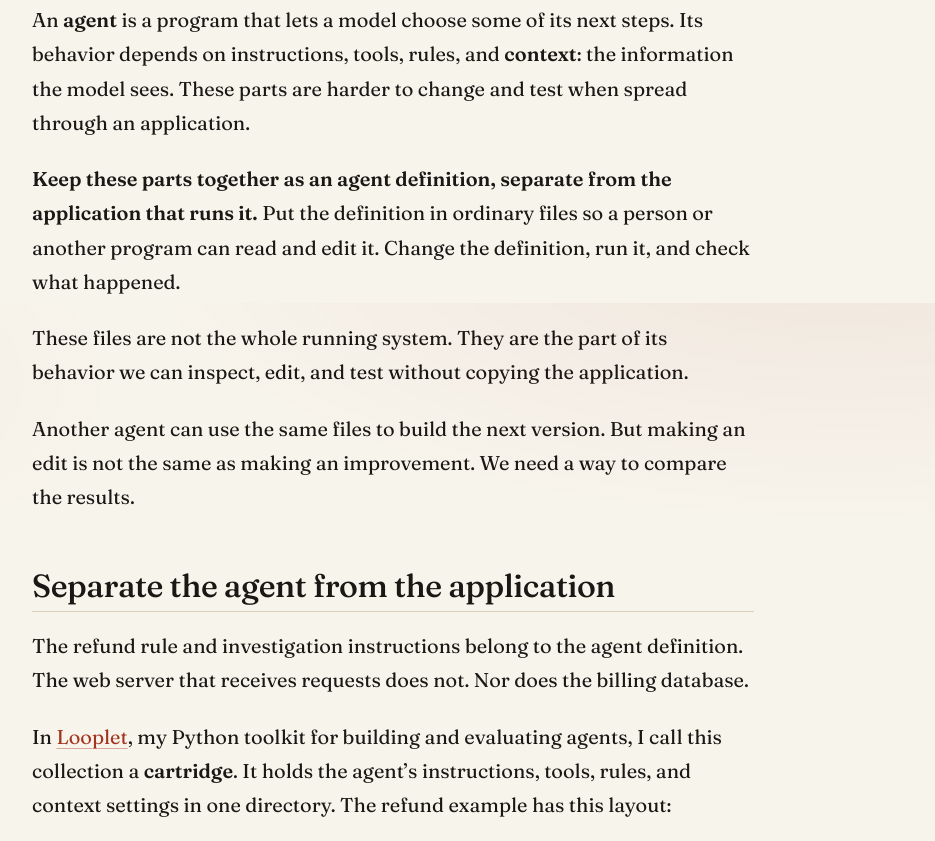
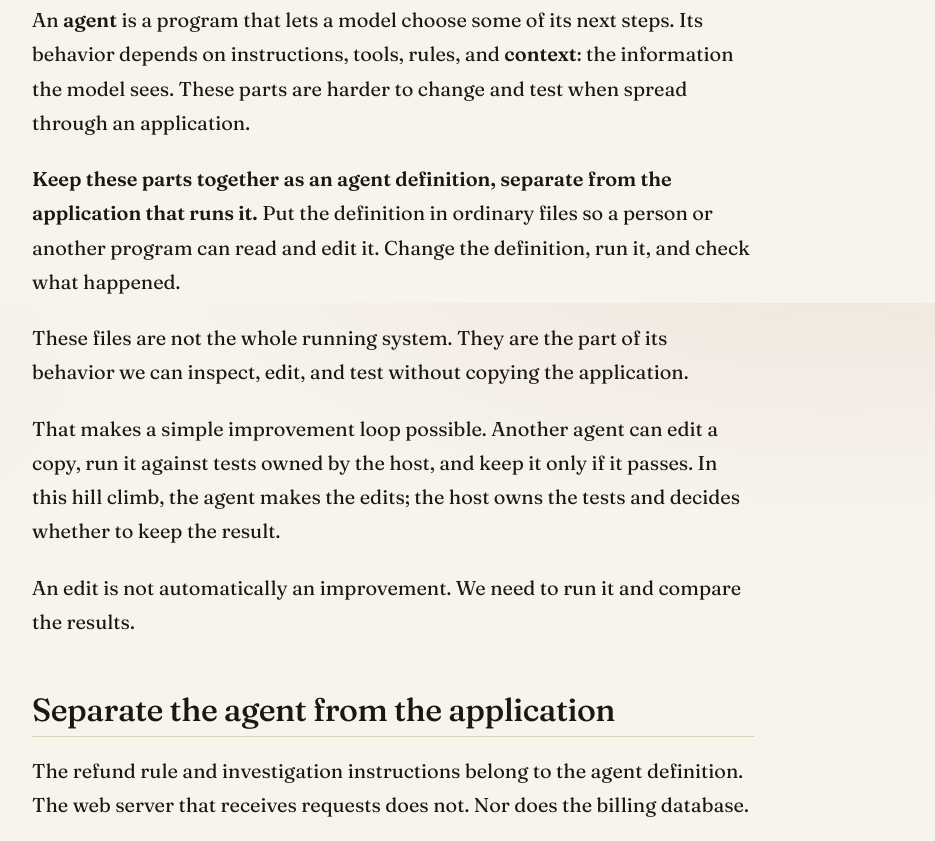
Before and after one commit to hsaghir/hsaghir.github.io, an Astro site: page /blog/2026-09-11-agents-are-files in a window 1280 px wide. Shown: the part 1297-2138 px from the top of the page, without its empty margins (247-1182 px from the left). Built offline with nearby package versions, Linux system fonts and the light colour scheme; Astro itself is replaced by a stand-in of ours; some packages are replaced by stand-ins of ours.

Commit message:
Frame autonomous cartridge improvement

```diff
--- a/src/content/posts/2026-09-11-agents-are-files.md
+++ b/src/content/posts/2026-09-11-agents-are-files.md
@@ -1,6 +1,6 @@
 ---
 title: "Agents Are Files"
-description: "Treat an agent's changeable behavior as files. Keep it separate from the application that runs it, then test whether edits help."
+description: "Treat an agent's changeable behavior as files. Let another agent edit and test new versions under host-owned checks."
 date: 2026-09-21
 featured: true
 tags: ["agents", "engineering", "open-source", "python"]
@@ -27,8 +27,12 @@ check what happened.
 These files are not the whole running system. They are the part of its behavior
 we can inspect, edit, and test without copying the application.
 
-Another agent can use the same files to build the next version. But making
-an edit is not the same as making an improvement. We need a way to compare
+That makes a simple improvement loop possible. Another agent can edit a copy,
+run it against tests owned by the host, and keep it only if it passes. In this
+hill climb, the agent makes the edits; the host owns the tests and decides
+whether to keep the result.
+
+An edit is not automatically an improvement. We need to run it and compare
 the results.
 
 ## Separate the agent from the application
```
